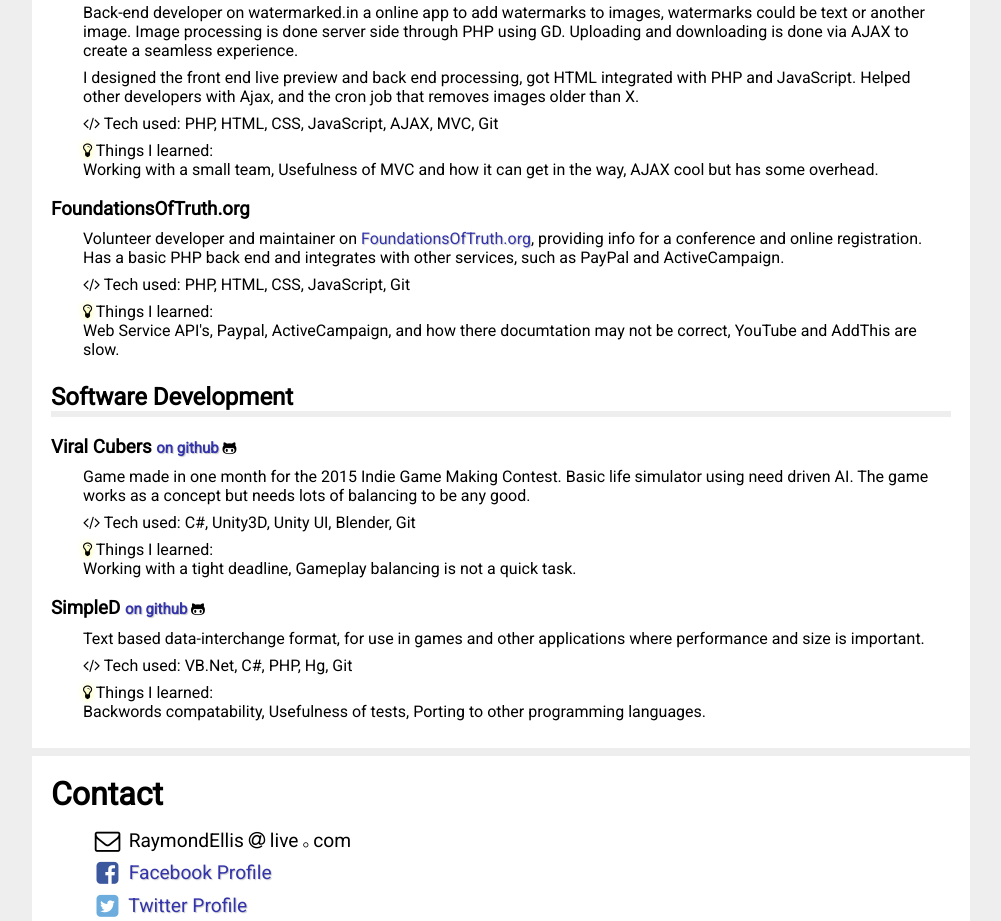
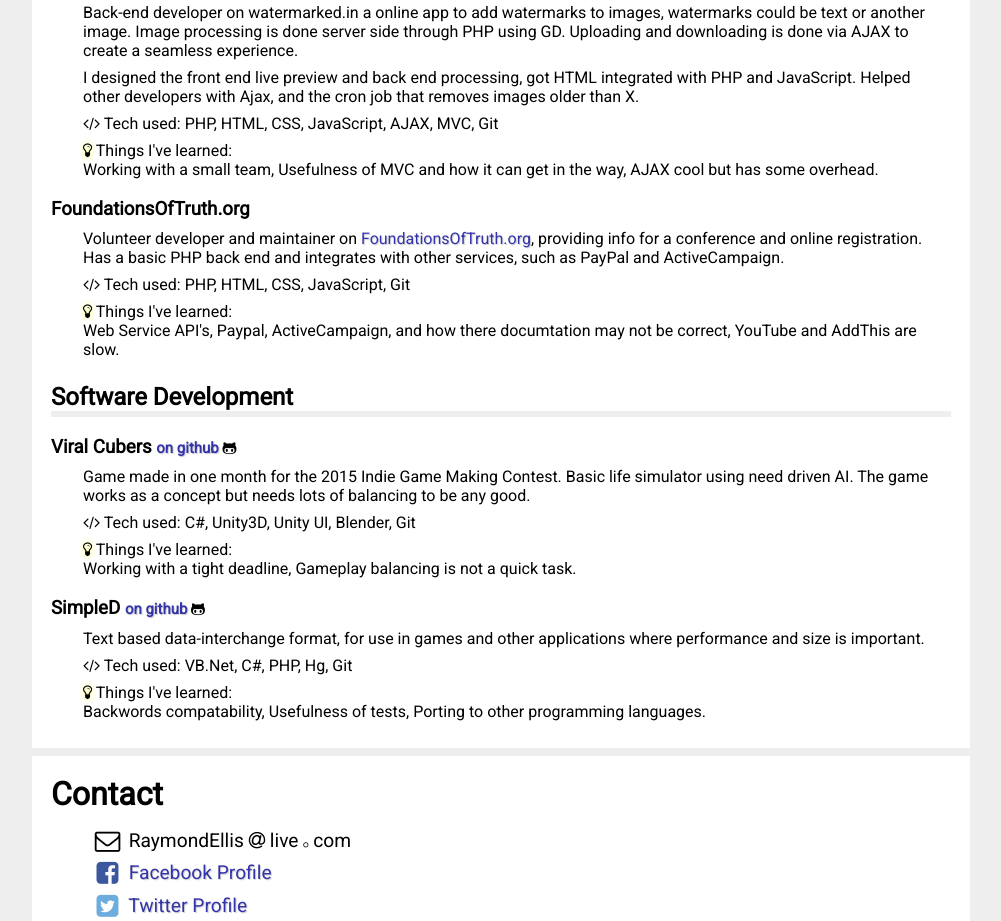
Before and after one commit to RaymondEllis/raymondellis.github.io, a plain HTML site: page index.html in a window 1280 px wide. Shown: the part 260-1181 px from the top of the page, without its empty margins (139-1140 px from the left). Drawn offline with nearby package versions, Linux system fonts and the light colour scheme.

Commit message:
Minor HTML consistency and grammar.

```diff
--- a/index.html
+++ b/index.html
@@ -19,47 +19,47 @@
 		<h1> Experience </h1>
 		<h2> Web Development </h2>
 		<h3> Watermarked.in </h3>
-		<div id="subpage">
+		<div id='subpage'>
 			<p>Back-end developer on watermarked.in a online app to add watermarks to images, watermarks could be text or another image. Image processing is done server side through PHP using GD. Uploading and downloading is done via AJAX to create a seamless experience.</p>
 			<p>I designed the front end live preview and back end processing, got HTML integrated with PHP and JavaScript. Helped other developers with Ajax, and the cron job that removes images older than X. </p>
 			<p><i class='fa fa-code'></i> Tech used:
 				PHP, HTML, CSS, JavaScript, AJAX, MVC, Git
 			</p>
-			<p><i class='fa fa-lightbulb-o'></i> Things I learned: <br />
+			<p><i class='fa fa-lightbulb-o'></i> Things I've learned: <br />
 				Working with a small team, Usefulness of MVC and how it can get in the way, AJAX cool but has some overhead.
 			</p>
 		</div>
 
 		<h3> FoundationsOfTruth.org </h3>
-		<div id="subpage">
+		<div id='subpage'>
 			<p>Volunteer developer and maintainer on <a target='_blank' href='http://foundationsoftruth.org/conference'>FoundationsOfTruth.org</a>, providing info for a conference and online registration. Has a basic PHP back end and integrates with other services, such as PayPal and ActiveCampaign.</p>
 			<p><i class='fa fa-code'></i> Tech used:
 				PHP, HTML, CSS, JavaScript, Git
 			</p>
-			<p><i class='fa fa-lightbulb-o'></i> Things I learned: <br />
+			<p><i class='fa fa-lightbulb-o'></i> Things I've learned: <br />
 				Web Service API's, Paypal, ActiveCampaign, and how there documtation may not be correct, YouTube and AddThis are slow.
 			</p>
 		</div>
 
 		<h2> Software Development </h2>
 		<h3> Viral Cubers <a target='_blank' href='https://github.com/RaymondEllis/ViralCubers'>on github <i class='fa fa-github-alt'></i></a></h3>
-		<div id="subpage">
+		<div id='subpage'>
 			<p>Game made in one month for the 2015 Indie Game Making Contest. Basic life simulator using need driven AI. The game works as a concept but needs lots of balancing to be any good.</p>
 			<p><i class='fa fa-code'></i> Tech used:
 				C#, Unity3D, Unity UI, Blender, Git
 			</p>
-			<p><i class='fa fa-lightbulb-o'></i> Things I learned: <br />
+			<p><i class='fa fa-lightbulb-o'></i> Things I've learned: <br />
 				Working with a tight deadline, Gameplay balancing is not a quick task.
 			</p>
 		</div>
 
 		<h3>SimpleD <a target='_blank' href='https://github.com/RaymondEllis/SimpleD'>on github <i class='fa fa-github-alt'></i></a></h3>
-		<div id="subpage">
+		<div id='subpage'>
 			<p>Text based data-interchange format, for use in games and other applications where performance and size is important.</p>
 			<p><i class='fa fa-code'></i> Tech used:
 				VB.Net, C#, PHP, Hg, Git
 			</p>
-			<p><i class='fa fa-lightbulb-o'></i> Things I learned: <br />
+			<p><i class='fa fa-lightbulb-o'></i> Things I've learned: <br />
 				Backwords compatability, Usefulness of tests, Porting to other programming languages.
 			</p>
 		</div>
```
